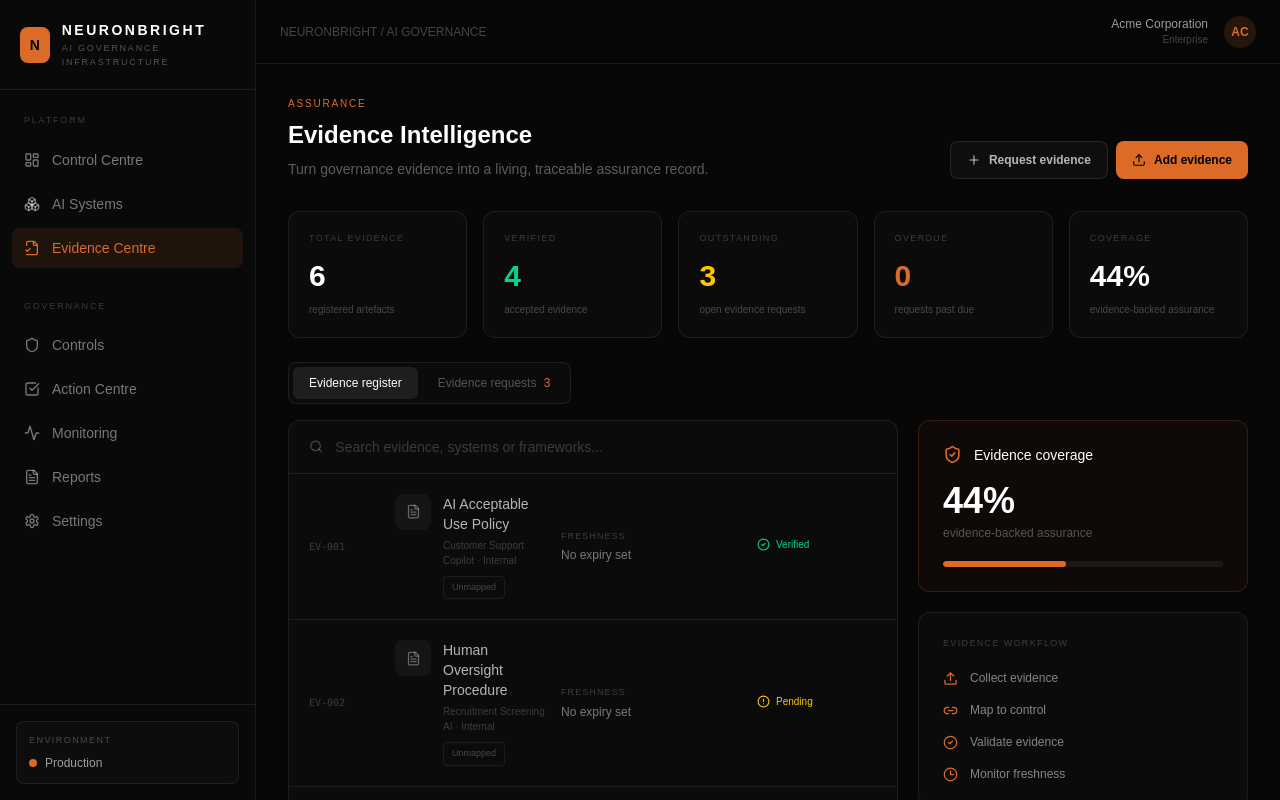
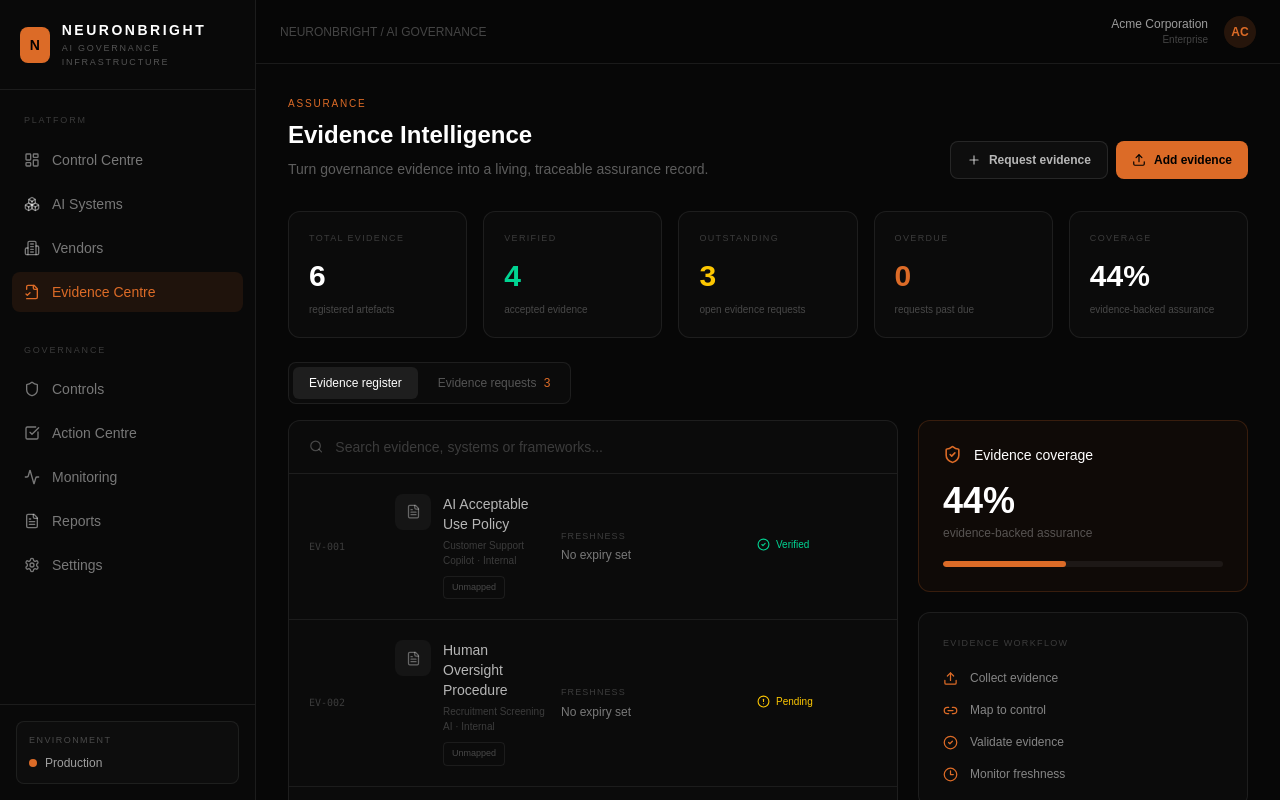
Before and after one commit to jasb-to/neuronbright, a Next.js app: page /evidence in a window 1280 px wide. Shown: the top 800 px of the page. Built offline with nearby package versions, Linux system fonts and the light colour scheme.

Commit message:
Add vendor registry to navigation

```diff
--- a/components/app-shell.tsx
+++ b/components/app-shell.tsx
@@ -2,13 +2,14 @@
 
 import Link from "next/link";
 import { usePathname } from "next/navigation";
-import { Activity, Boxes, CheckSquare, FileCheck2, FileText, LayoutDashboard, Settings, Shield } from "lucide-react";
+import { Activity, Boxes, CheckSquare, FileCheck2, FileText, LayoutDashboard, Settings, Shield, Building2 } from "lucide-react";
 import type { ReactNode } from "react";
 import { Brand } from "./brand";
 
 const primaryNavigation = [
   { name: "Control Centre", href: "/dashboard", icon: LayoutDashboard },
   { name: "AI Systems", href: "/systems", icon: Boxes },
+  { name: "Vendors", href: "/vendors", icon: Building2 },
   { name: "Evidence Centre", href: "/evidence", icon: FileCheck2 },
 ];
 
```
